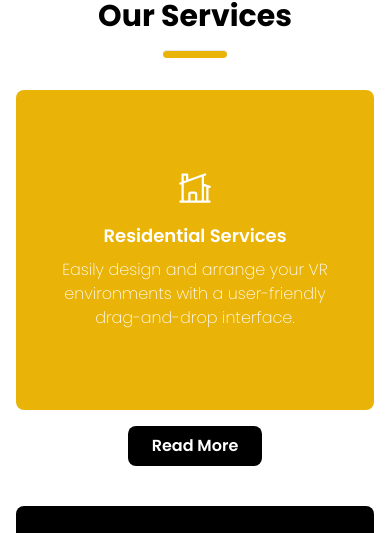
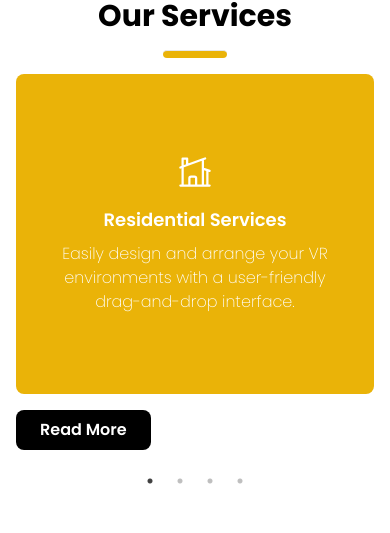
Before and after one commit to SheraziJanjua/electreicca, a React (Vite) app: page / in a window 390 px wide. Shown: the part 333-866 px from the top of the page. Built offline with nearby package versions, Linux system fonts and the light colour scheme.

Commit message:
Next Button color change

```diff
--- a/src/Components/Herosection.jsx
+++ b/src/Components/Herosection.jsx
@@ -1,17 +1,52 @@
 import React, { useState } from 'react';
 import { features } from '../Index';
+import Slider from 'react-slick';
 import heroimage from '../assets/heroimage.jpg';
 
 function Herosection() {
   const [active, setActive] = useState(1);
+  const sliderSettings = {
+    dots: true,
+    infinite: true,
+    speed: 500,
+    slidesToShow: 1,
+    slidesToScroll: 1,
+    arrows: false,
+  };
 
   return (
     <>
       <div className='mt-16 px-4'>
         <h1 className='text-center font-bold text-3xl md:text-4xl lg:text-5xl xl:text-6xl'>Our Services</h1>
         <hr className='bg-yellow-500 h-2 w-16 md:w-24 lg:w-32 xl:w-40 mx-auto rounded-lg my-4' />
+        <div className='block md:hidden'>
+          <Slider {...sliderSettings}>
+            {features.map((card, index) => (
+              <div
+                key={index}
+                className={`group flex flex-col items-center`}
+                onMouseEnter={() => setActive(index)}
+              >
+                <div className={`flex flex-col gap-2 h-80 p-6 rounded-lg text-white transition-all duration-200 items-center justify-center ${
+                  index === active ? 'bg-black mt-4' : 'bg-yellow-500 hover:bg-black'
+                }`}>
+                  <div className='text-4xl md:text-5xl lg:text-6xl'>{card.icon}</div>
+                  <p className='font-semibold text-lg md:text-xl text-center mt-2'>{card.text}</p>
+                  <p className='text-base md:text-lg text-center'>{card.description}</p>
+                </div>
+                <div className='mt-4'>
+                  <button className={`font-semibold text-white px-6 py-2 rounded-lg transition-all duration-800 ${
+                    index === active ? 'bg-yellow-500' : 'bg-black group-hover:bg-yellow-500'
+                  }`}>
+                    Read More
+                  </button>
+                </div>
+              </div>
+            ))}
+          </Slider>
+        </div>
 
-        <div className='grid grid-cols-1 sm:grid-cols-2 lg:grid-cols-4 gap-6 mt-8'>
+        <div className='hidden md:grid grid-cols-1 sm:grid-cols-2 lg:grid-cols-4 gap-6 mt-8'>
           {features.map((card, index) => (
             <div
               key={index}
```
